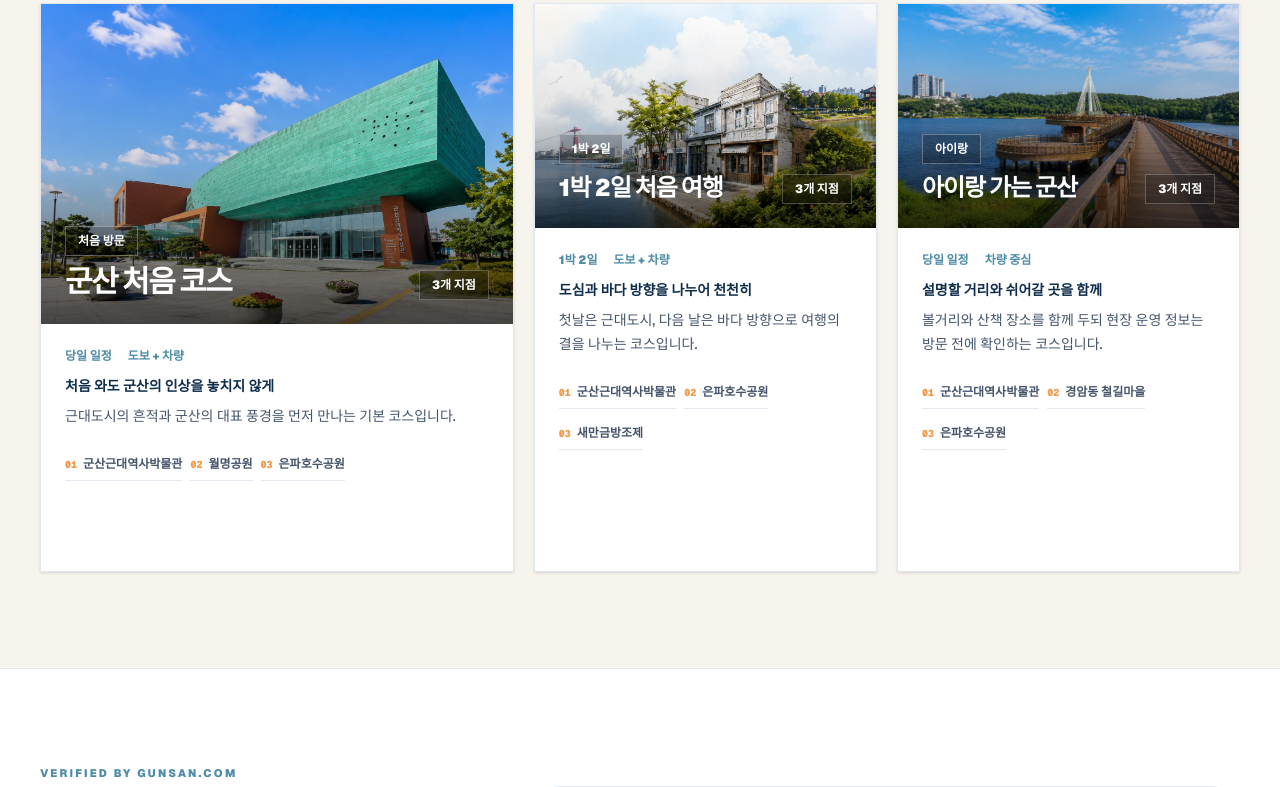
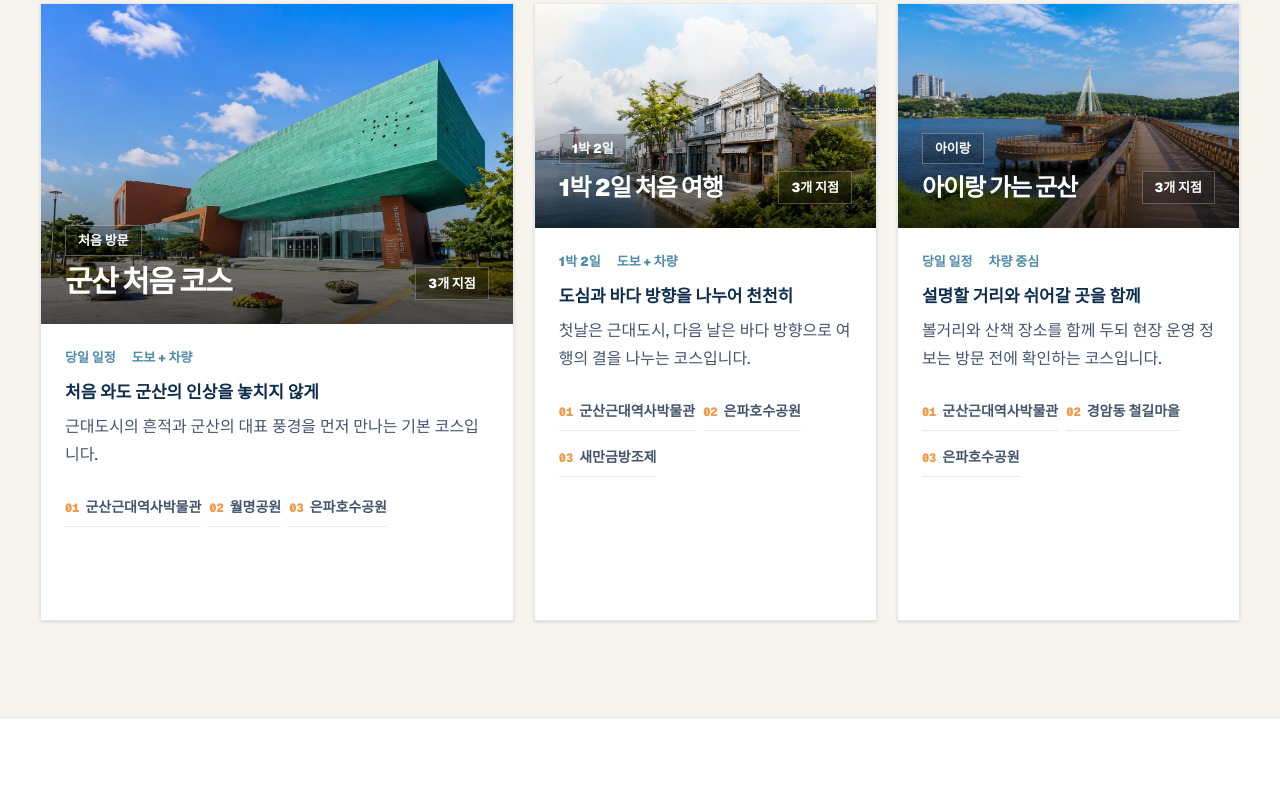
Before and after one commit to Aprasaks/gunsan-com, a Next.js app: page / in a window 1280 px wide. Shown: the part 2100-2887 px from the top of the page. Built offline with nearby package versions, Linux system fonts and the light colour scheme; a web font is replaced by a local one.

Commit message:
increase course card text sizes

```diff
--- a/components/HomeCourseCard.tsx
+++ b/components/HomeCourseCard.tsx
@@ -44,35 +44,35 @@ export default function HomeCourseCard({ course, variant }: HomeCourseCardProps)
         <div className="absolute inset-0 bg-gradient-to-t from-black/68 via-black/10 to-transparent" />
         <div className="absolute inset-x-0 bottom-0 flex items-end justify-between gap-4 p-5 text-white sm:p-6">
           <div>
-            <span className="border border-white/30 bg-black/20 px-3 py-1.5 text-xs font-black backdrop-blur-md">{course.durationLabel}</span>
+            <span className="border border-white/30 bg-black/20 px-3 py-1.5 text-[13px] font-black backdrop-blur-md">{course.durationLabel}</span>
             <h3 className={featured ? "mt-3 text-3xl font-black tracking-[-0.05em]" : "mt-3 text-2xl font-black tracking-[-0.045em]"}>{course.title}</h3>
           </div>
-          <span className="border border-white/25 bg-black/20 px-3 py-1.5 text-xs font-black backdrop-blur-md">{course.stops.length}개 지점</span>
+          <span className="border border-white/25 bg-black/20 px-3 py-1.5 text-[13px] font-black backdrop-blur-md">{course.stops.length}개 지점</span>
         </div>
       </div>
 
       <div className="flex h-full flex-col p-5 sm:p-6">
-        <div className="flex flex-wrap gap-x-4 gap-y-1 text-xs font-black text-sea-blue">
+        <div className="flex flex-wrap gap-x-4 gap-y-1 text-[13px] font-black text-sea-blue">
           <span>{course.estimatedTime}</span>
           <span>{course.transportLabel}</span>
         </div>
-        <p className="mt-3 text-sm font-bold text-gunsan-navy">{course.subtitle}</p>
-        <p className="mt-2 text-sm font-medium leading-6 text-slate-600">{course.summary}</p>
+        <p className="mt-3 text-[17px] font-bold text-gunsan-navy">{course.subtitle}</p>
+        <p className="mt-2 text-[16px] font-medium leading-7 text-slate-600">{course.summary}</p>
 
         <ol className="mt-5 flex flex-wrap gap-2" aria-label={`${course.title} 주요 순서`}>
           {visibleStops.map((stop) => (
-            <li key={stop.id} className="inline-flex items-center gap-1.5 border-b border-slate-200 py-2 text-xs font-bold text-slate-600">
-              <span className="font-mono text-[10px] font-black text-lantern">0{stop.order}</span>
+            <li key={stop.id} className="inline-flex items-center gap-1.5 border-b border-slate-200 py-2 text-[14px] font-bold text-slate-600">
+              <span className="font-mono text-[12px] font-black text-lantern">0{stop.order}</span>
               {stop.title}
             </li>
           ))}
         </ol>
 
         <div className="mt-auto flex flex-wrap gap-2 pt-6">
-          <Link href={`/courses/${course.slug}`} className="rounded-full bg-gunsan-navy px-4 py-2.5 text-sm font-black text-white transition hover:bg-[#092a46]">
+          <Link href={`/courses/${course.slug}`} className="rounded-full bg-gunsan-navy px-4 py-2.5 text-[15px] font-black text-white transition hover:bg-[#092a46]">
             코스 자세히 보기
           </Link>
-          <Link href={`/courses/${course.slug}#preview`} className="rounded-full border border-slate-300 px-4 py-2.5 text-sm font-black text-slate-700 transition hover:border-sea-blue hover:text-gunsan-navy">
+          <Link href={`/courses/${course.slug}#preview`} className="rounded-full border border-slate-300 px-4 py-2.5 text-[15px] font-black text-slate-700 transition hover:border-sea-blue hover:text-gunsan-navy">
             ▶ 미리 여행
           </Link>
         </div>
```
